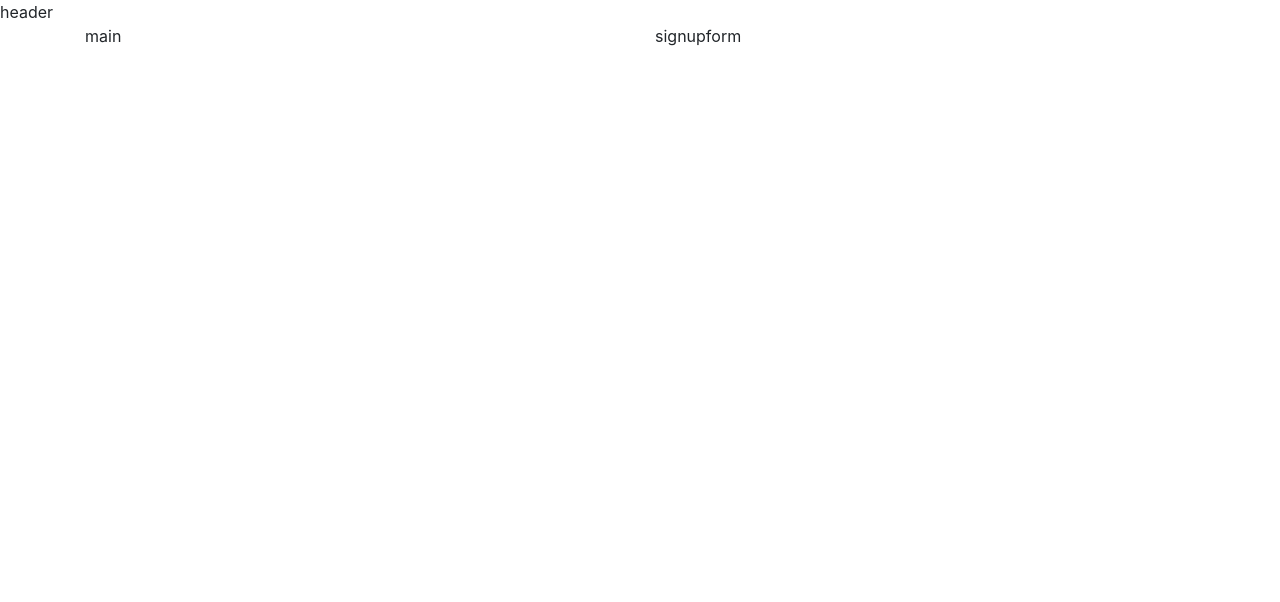
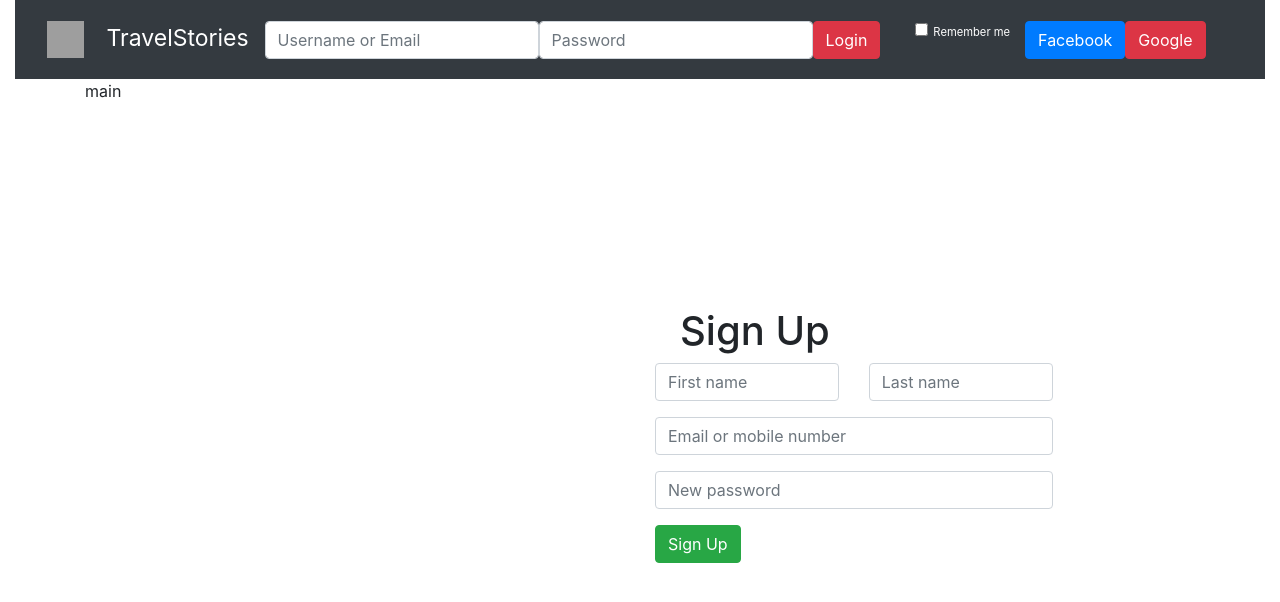
Before and after one commit to akhilpattipati/frontend, a React (Create React App) app: page / in a window 1280 px wide. Shown: the top 602 px of the page. Built offline with nearby package versions, Linux system fonts and the light colour scheme; grey boxes are pictures that could not be loaded.

Commit message:
Add files

```diff
--- /dev/null
+++ b/src/client/components/header/header.js
@@ -0,0 +1,91 @@
+import React,{Component} from 'react';
+
+import '../../layout/layout.css'
+
+class Header extends Component{
+
+    render(){
+
+        return(
+
+                <div>
+            <div className="container-fluid">
+                    <nav class="navbar navbar-expand-lg bg-dark ">
+
+                        <nav class="navbar navbar-light">
+                            <a class="navbar-brand">
+                                <img src="http://webpage.pace.edu/as03681n/logo.png" width="37" height="37"
+                                     class="d-inline-block align-top mr-sm-3"></img>
+                                <t> TravelStories</t>
+                            </a>
+                            <form class="form-check-inline">
+                                <button class="navbar-toggler" type="button" data-toggle="collapse"
+                                        data-target="#navbarSupportedContent" aria-controls="navbarSupportedContent"
+                                        aria-expanded="false" aria-label="Toggle navigation">
+                                    <span class="navbar-toggler-icon"></span>
+                                </button>
+
+                                <div className="name">
+                                    <input type="text" class="form-control" placeholder="Username or Email"
+                                           aria-label="Username" aria-describedby="basic-addon1"></input>
+                                </div>
+                                <div className="pass">
+                                    <input class="form-control" type="password" placeholder="Password"></input>
+                                </div>
+                                <input class="btn btn-primary btn-danger" type="submit" value="Login"></input>
+
+                                <div class="col-auto">
+                                    <div class="form-check mb-2">
+                                        <input class="form-check-input" type="checkbox" id="autoSizingCheck"></input>
+                                        <label class="form-check-label1" for="autoSizingCheck">
+                                            Remember me
+                                        </label>
+                                    </div>
+                                </div>
+
+
+                                <button type="button" class="btn btn-primary" onClick={this.facebookLogin}>Facebook</button>
+
+
+                                <div >
+                                    <button type="button" id="googleButton" class="btn btn-danger" onClick={this.googleLogin} >Google</button>
+                                </div>
+
+                            </form>
+                        </nav>
+
+
+                    </nav>
+
+
+
+
+
+                </div>
+
+
+
+</div>
+
+
+
+
+        );
+
+
+
+
+
+
+
+
+    }
+
+
+
+
+
+
+}
+
+export default Header;
--- /dev/null
+++ b/src/client/components/main/main.js
@@ -0,0 +1,69 @@
+import React,{Component} from 'react';
+
+class Main extends Component{
+
+    render(){
+
+        return(
+
+        <div class = "main">
+
+            <div class = "subM">
+
+
+                <div class = "">
+
+                    <div>
+
+
+
+
+                        <div class="lm">
+                            <label>Welcome to Biggest Travel Social...</label>
+                        </div>
+
+
+
+
+                    </div>
+
+
+
+
+
+
+                </div>
+
+
+
+
+
+            </div>
+
+
+
+
+        </div>
+
+
+
+
+
+
+        );
+
+
+
+
+
+
+
+    }
+
+
+
+
+
+}
+
+export default Main;
--- a/src/client/components/signup/signupform.js
+++ b/src/client/components/signup/signupform.js
@@ -0,0 +1,63 @@
+import React,{Component} from 'react';
+class Signupform extends Component{
+
+    render(){
+
+        return(
+            <div className="wrapper">
+           <div >
+            <div class="lm1">
+            <div className="row">
+                <div className="signup">
+                    <h1>Sign Up</h1>
+
+                </div>
+                <form >
+                    <div className="col-sm-9">
+                        <div className="row">
+                            <div className="col-sm-6 form-group">
+                                <input ref="first_name" type="text" placeholder="First name"
+                                       className="form-control"/>
+                            </div>
+                            <div className="col-sm-6 form-group">
+                                <input ref="last_name" type="text" placeholder="Last name"
+                                       className="form-control"/>
+                            </div>
+                        </div>
+
+
+                        <div className="form-group">
+                            <input type="text" placeholder="Email or mobile number" ref="email"
+                                   className="form-control"/>
+                        </div>
+                        <div className="form-group">
+                            <input type="password" placeholder="New password" ref="password"
+                                   className="form-control"/>
+                        </div>
+                        <button type="submit" className="btn btn-md btn-success">Sign Up</button>
+
+
+                    </div>
+                </form>
+            </div>
+
+            </div>
+</div>
+            </div>
+
+        );
+
+
+
+
+
+
+    }
+
+
+
+
+
+}
+
+export default Signupform;
--- a/src/client/layout/landingpage.js
+++ b/src/client/layout/landingpage.js
@@ -1,5 +1,8 @@
 import React,{Component} from 'react';
 import './layout.css'
+import Signupform from "../components/signup/signupform";
+import Header from "../components/header/header";
+import Main from "../components/main/main";
 class Landinpage extends Component{
 
     render(){
@@ -7,15 +10,21 @@ class Landinpage extends Component{
         return(
 
             <div>
-               header
-                <div className="container">
+
+               <Header/>
+
+                               <div className="container ">
                     <div className="row">
+
                         <div className="col-md-6">
                             main
                         </div>
-                        <div className="col-md-5 col-md-offset-1">
-                           signupform
+                        <div className="col-md-6 col-md-offset-1">
+
+
+                           <Signupform/>
                         </div>
+
                     </div>
                 </div>
             </div>
--- a/src/client/layout/layout.css
+++ b/src/client/layout/layout.css
@@ -261,7 +261,7 @@ small.text-muted { font-family: courier, courier-new, monospace }
     font-size: 300%;
     color: #fff;
     text-align: left;
-    background-color: #2b5386;
+    background-color: #343A40;
     clear: both;
 }
 .message {
@@ -434,4 +434,214 @@ small.text-muted { font-family: courier, courier-new, monospace }
     color: #fff;
 }
 .tt-suggestion p { margin: 0 }
-.signup { margin-left: 20px }
+.signup { margin-left: 40px;
+padding-top: 40%;
+text-align: center}
+
+
+.Nav{
+    /*padding-top: 2%;*/
+    text-align: center;
+    /*removing extra space*/
+    overflow: hidden;
+    /*background: antiquewhite;*/
+}
+
+.App-logo {
+    animation: App-logo-spin infinite 20s linear;
+    height: 80px;
+}
+
+.App-header {
+    background-color: #222;
+    height: 150px;
+    padding: 20px;
+    color: white;
+}
+
+.App-title {
+    font-size: 1.5em;
+}
+
+.App-intro {
+    font-size: large;
+}
+.Name{
+    padding-top: 35%;
+
+}
+.Form{
+    padding-top: 2%;
+    /*background: antiquewhite;*/
+}
+t{
+    font-size: 23px;
+    color: white;
+    position: center;
+    align-content: center;
+}
+.col-sm-2.col-form-label:after{
+    content:"*";
+    color:red;
+
+}
+.form-group.row{
+    font-size: 15px;
+}
+.form-control{
+    font-size: 15px;
+}
+
+@keyframes App-logo-spin {
+    from { transform: rotate(0deg); }
+    to { transform: rotate(360deg); }
+}
+.App {
+    text-align: center;
+}
+
+.App-logo {
+    animation: App-logo-spin infinite 20s linear;
+    height: 80px;
+}
+
+.App-header {
+    background-color: #222;
+    height: 150px;
+    padding: 20px;
+    color: white;
+}
+
+.d1 {
+    text-align: right;
+    border-radius: 25px;
+}
+
+.logo {
+    color: white;
+    font-size: 33px;
+}
+
+/* main box */
+.main {
+    display: flex;
+    flex-flow: row wrap;
+    /*width: 100%;*/
+    height: 100vh;
+    justify-content: stretch;
+    background-color: grey;
+}
+
+/* sub-box */
+.subM {
+    /*background-color: cadetblue;*/
+    order: 1;
+    display: flex;
+    flex-flow: row wrap;
+    flex: 5;
+
+    align-items: center;
+    height: 100vh;
+
+    background-size: cover;
+    background-repeat: no-repeat;
+    background-position: center;
+    /*align-self: stretch;*/
+
+}
+
+/* content-1 "Description" */
+.lm {
+    flex-grow: 3.5;
+    order: 1;
+    /*background-color: black;*/
+    color: white;
+    font-size: 33px;
+    /*align-content: center;*/
+
+}
+
+/* content-2 */
+.lm1 {
+    flex-grow: 0.5;
+    order: 2;
+    align-items: stretch;
+    /*background-color: black;*/
+
+}
+/* empty box */
+.lm2 {
+    flex-grow: 1;
+    flex-shrink: 0.5;
+    order: 3;
+
+}
+/* footer */
+.m2 {
+    max-height: 5%;
+    order: 2;
+    /*align-self: flex-end;*/
+    width: 100%;
+    height: 10%;
+
+    background: linear-gradient(-90deg, red, darkorange);
+    /*overflow: scroll;*/
+    align-self: flex-end;
+}
+
+.btn-toolbar{
+    padding-top: 3%;
+    /*width:auto;*/
+}
+.btn1{
+    /*display: inline-block;*/
+    padding-top: 10%;
+    /*background: #222222;*/
+    display: flex;
+    flex-flow: column;
+    align-items: center;
+    justify-content: flex-start;
+    flex-wrap: nowrap;
+}
+.form-check-label1
+{
+    color: white;
+}
+.form-check-label
+{
+    font-size: 12px;
+    color: black;
+}
+.sty{
+    display: flex;
+    justify-content: space-around;
+    align-items: center;
+}
+.pd{
+    width:50%;
+}
+.col-auto {
+    font-size: 0.7em;
+}
+
+
+.App-title {
+    font-size: 1.5em;
+}
+
+.App-intro {
+    font-size: large;
+}
+
+.l2 {
+    background-color: black;
+}
+
+@keyframes App-logo-spin {
+    from {
+        transform: rotate(0deg);
+    }
+    to {
+        transform: rotate(360deg);
+    }
+}
```
Also changed, not shown: src/client/layout/Socialgrid.js (added, +63 -0 lines).
